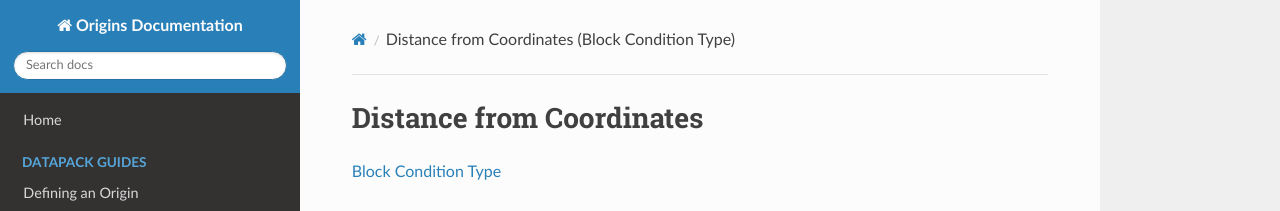
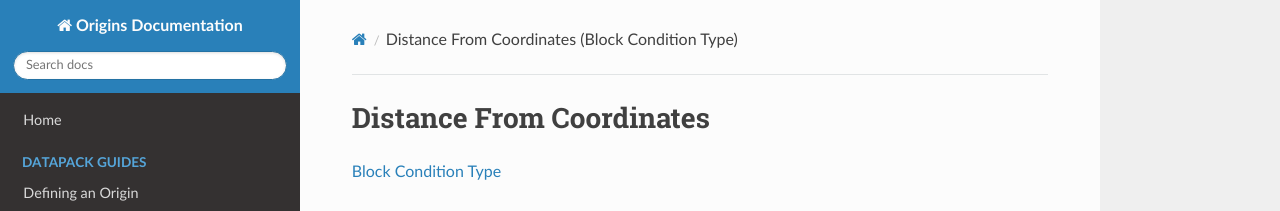
Before and after one commit to apace100/origins-docs, an MkDocs documentation site: the page built from docs/types/block_condition_types/distance_from_coordinates.md, in a window 1280 px wide and 1192 px high. Shown: the top 211 px of the window. Built offline with MkDocs 1.6.1, drawn with Linux system fonts in a browser that asks for light colours; nearby versions of some CDN libraries.

```diff
--- a/docs/types/block_condition_types/distance_from_coordinates.md
+++ b/docs/types/block_condition_types/distance_from_coordinates.md
@@ -1,9 +1,9 @@
 ---
-title: Distance from Coordinates (Block Condition Type)
+title: Distance From Coordinates (Block Condition Type)
 date: 2021-12-10
 ---
 
-# Distance from Coordinates
+# Distance From Coordinates
 
 [Block Condition Type](../block_condition_types.md)
 
```
Also changed, not shown: docs/types/block_condition_types.md (+1 -0 lines).
